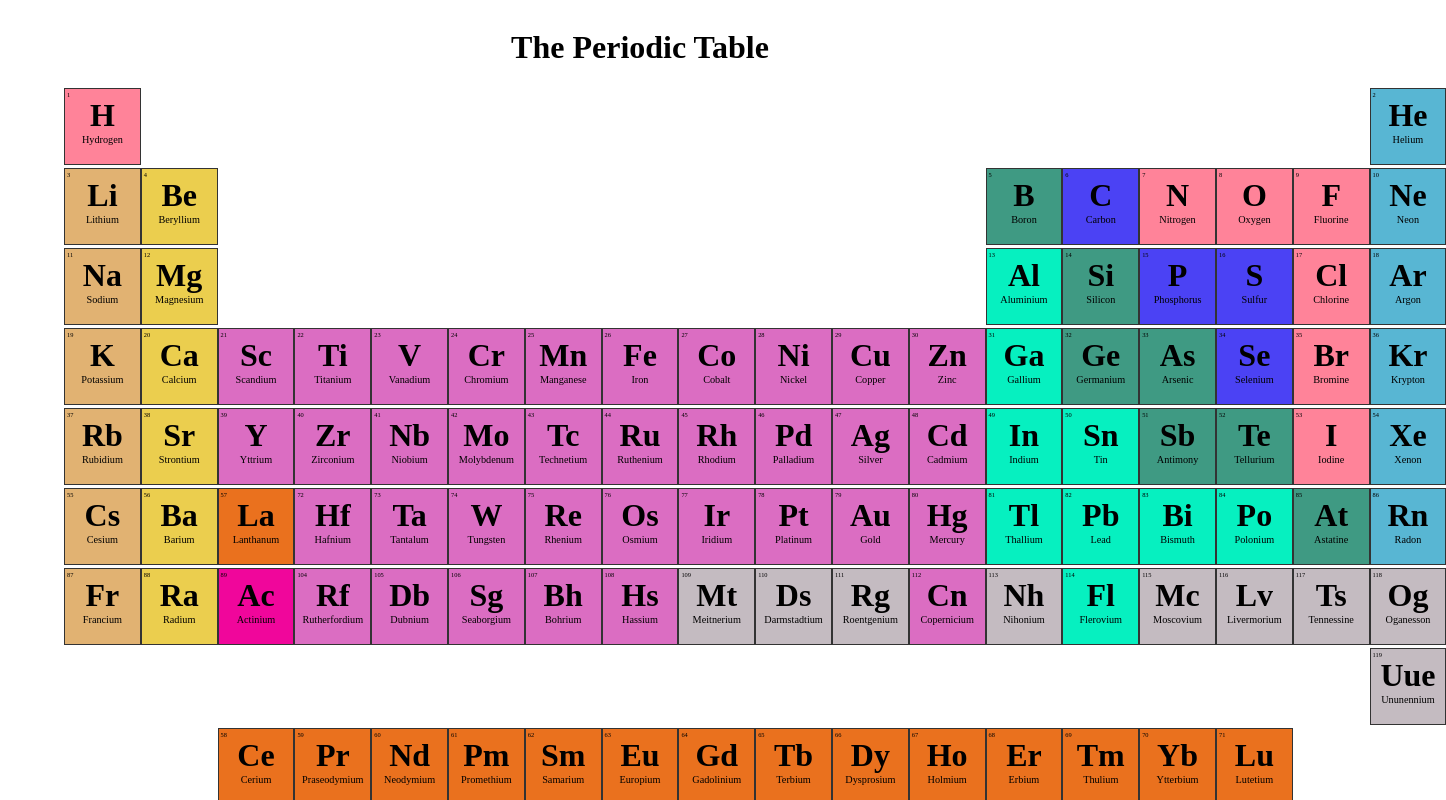
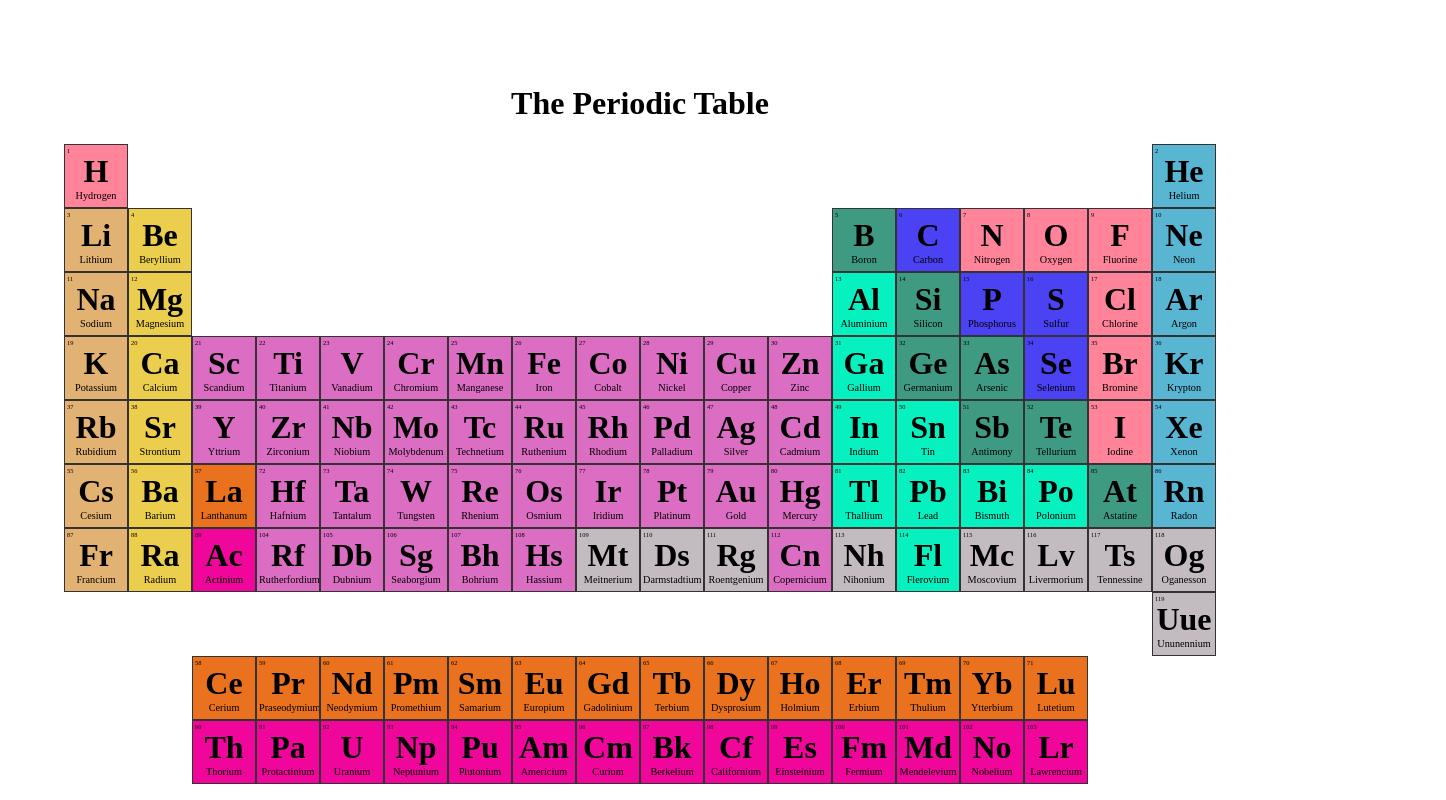
Before and after one commit to xianrusso/periodic-table, a React (Create React App) app: page / in a window 1280 px wide. Shown: the top 800 px of the page, 1446 px wide, since content can reach past the window. Built offline with nearby package versions, Linux system fonts and the light colour scheme.

Commit message:
fixed overflow issue

```diff
--- a/src/components/style/index.css
+++ b/src/components/style/index.css
@@ -3,8 +3,11 @@
 }
 
 body {
+  height: 100vh;
+  width: 100vw;
   display: flex;
   justify-content: center;
+  margin: 0;
 }
 
 h1 {
@@ -12,20 +15,23 @@ h1 {
 }
 
 .container {
-  width: 90%;
-  margin: 0 auto;
+  /* width: 90%; */
+  margin: 4rem auto;
+  display: flex;
+  flex-direction: column;
+  justify-content: center;
+  align-content: center;
+  align-items: center;
 }
 
 .table {
   display: grid;
   grid-template-columns: repeat(17, auto) 1fr;
-  height: 100vh;
-  width: 100vw;
 }
 
 .element {
-  width: 6vw;
-  height: 6vw;
+  width: 5vw;
+  height: 5vw;
   padding: 2px;
   border: 1px solid #333333;
   border-collapse: collapse;
```
